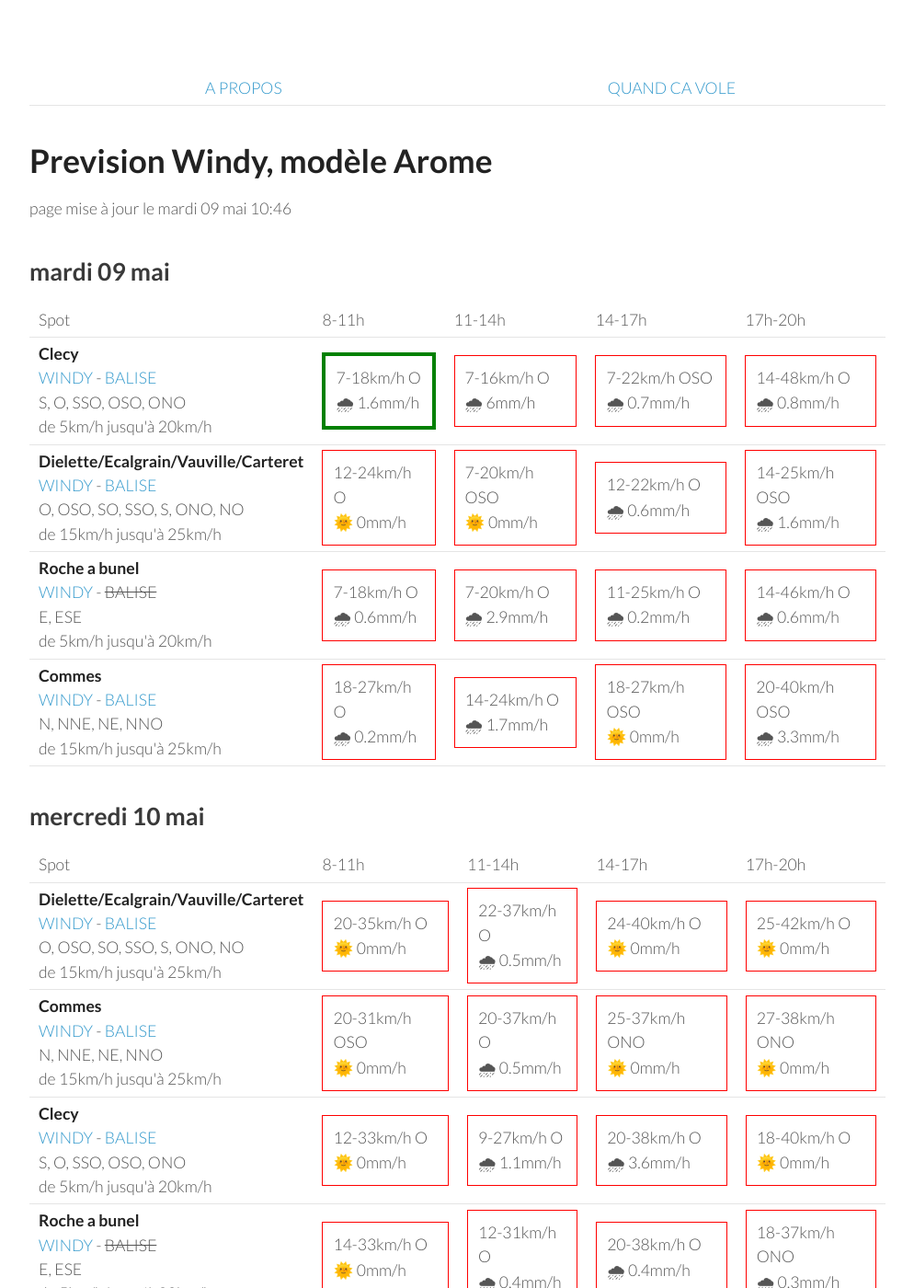
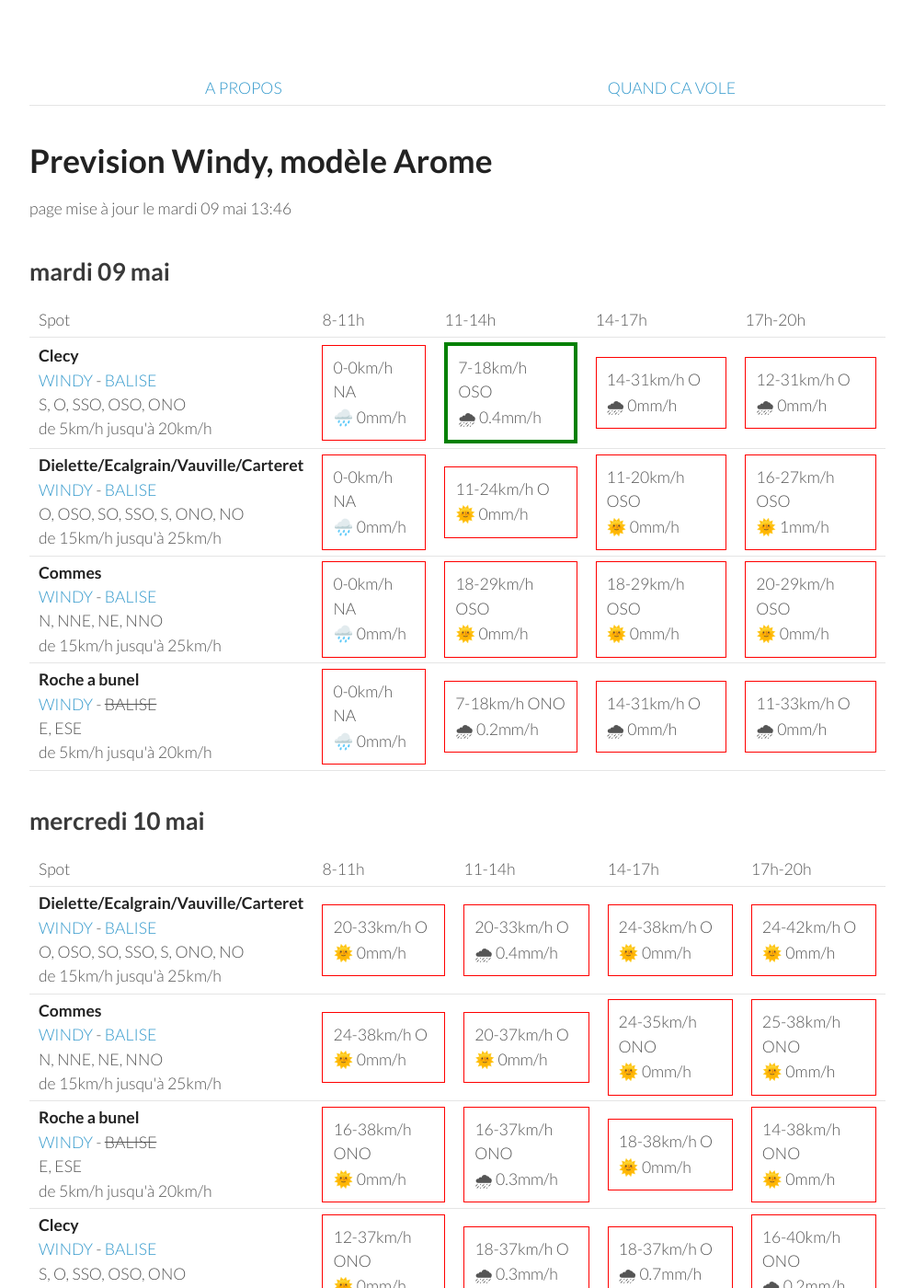
Before and after one commit to parapente-dans-le-nord/parapente-dans-le-nord.github.io, a Jekyll site: the page built from normandie.markdown, in a window 1280 px wide and 1400 px high. Shown: the whole window at 92% size, without its empty margins (26-1020 px from the left). Built offline with Jekyll 4.4.1, drawn with Linux system fonts in a browser that asks for light colours; some of the changed text lies outside the part shown.

Commit message:
update index.markdown

```diff
--- a/normandie.markdown
+++ b/normandie.markdown
@@ -7,7 +7,7 @@ title:  "Tous les spots"
 {: .links}
 
 # Prevision Windy, modèle Arome
-page mise à jour le mardi 09 mai 10:46
+page mise à jour le mardi 09 mai 13:46
 
 ## mardi 09 mai
 
@@ -24,41 +24,37 @@ page mise à jour le mardi 09 mai 10:46
 <tr>
         <td><strong>Clecy</strong><br><a href="https://windy.com/48.929/-0.470?48.516,-0.470,8">WINDY</a> - <span class=""><a href="http://www.balisemeteo.com/balise.php?idBalise=122">BALISE</a> </span><br> <span class="vent-favorable">S, O, SSO, OSO, ONO</span><br><span class="force-vent">de 5km/h jusqu'à 20km/h</span> </td>
 
-            <td><div class="flyable"><p>7-18km/h O</p><p>🌧 1.6mm/h</p></div></td>
-            <td><div class="not-flyable"><p>7-16km/h O</p><p>🌧 6mm/h</p></div></td>
-            <td><div class="not-flyable"><p>7-22km/h OSO</p><p>🌧 0.7mm/h</p></div></td>
-            <td><div class="not-flyable"><p>14-48km/h O</p><p>🌧 0.8mm/h</p></div></td>
-
+            <td><div class="not-flyable"><p>0-0km/h NA</p><p>🌧️ 0mm/h</p></div></td>
+            <td><div class="flyable"><p>7-18km/h OSO</p><p>🌧 0.4mm/h</p></div></td>
+            <td><div class="not-flyable"><p>14-31km/h O</p><p>🌧 0mm/h</p></div></td>
+            <td><div class="not-flyable"><p>12-31km/h O</p><p>🌧 0mm/h</p></div></td>
 
     </tr>
 <tr>
         <td><strong>Dielette/Ecalgrain/Vauville/Carteret</strong><br><a href="https://windy.com/49.650/-1.856?49.243,-1.856,8">WINDY</a> - <span class=""><a href="http://www.balisemeteo.com/balise.php?idBalise=81">BALISE</a> </span><br> <span class="vent-favorable">O, OSO, SO, SSO, S, ONO, NO</span><br><span class="force-vent">de 15km/h jusqu'à 25km/h</span> </td>
 
-            <td><div class="not-flyable"><p>12-24km/h O</p><p>🌞 0mm/h</p></div></td>
-            <td><div class="not-flyable"><p>7-20km/h OSO</p><p>🌞 0mm/h</p></div></td>
-            <td><div class="not-flyable"><p>12-22km/h O</p><p>🌧 0.6mm/h</p></div></td>
-            <td><div class="not-flyable"><p>14-25km/h OSO</p><p>🌧 1.6mm/h</p></div></td>
+            <td><div class="not-flyable"><p>0-0km/h NA</p><p>🌧️ 0mm/h</p></div></td>
+            <td><div class="not-flyable"><p>11-24km/h O</p><p>🌞 0mm/h</p></div></td>
+            <td><div class="not-flyable"><p>11-20km/h OSO</p><p>🌞 0mm/h</p></div></td>
+            <td><div class="not-flyable"><p>16-27km/h OSO</p><p>🌞 1mm/h</p></div></td>
 
+    </tr>
+<tr>
+        <td><strong>Commes</strong><br><a href="https://windy.com/49.346/-0.726?48.936,-0.726,8">WINDY</a> - <span class=""><a href="http://www.balisemeteo.com/balise.php?idBalise=158">BALISE</a> </span><br> <span class="vent-favorable">N, NNE, NE, NNO</span><br><span class="force-vent">de 15km/h jusqu'à 25km/h</span> </td>
+
+            <td><div class="not-flyable"><p>0-0km/h NA</p><p>🌧️ 0mm/h</p></div></td>
+            <td><div class="not-flyable"><p>18-29km/h OSO</p><p>🌞 0mm/h</p></div></td>
+            <td><div class="not-flyable"><p>18-29km/h OSO</p><p>🌞 0mm/h</p></div></td>
+            <td><div class="not-flyable"><p>20-29km/h OSO</p><p>🌞 0mm/h</p></div></td>
 
     </tr>
 <tr>
         <td><strong>Roche a bunel</strong><br><a href="https://windy.com/48.993/-0.499?48.580,-0.499,8">WINDY</a> - <span class="no-balise"> BALISE </span><br> <span class="vent-favorable">E, ESE</span><br><span class="force-vent">de 5km/h jusqu'à 20km/h</span> </td>
 
-            <td><div class="not-flyable"><p>7-18km/h O</p><p>🌧 0.6mm/h</p></div></td>
-            <td><div class="not-flyable"><p>7-20km/h O</p><p>🌧 2.9mm/h</p></div></td>
-            <td><div class="not-flyable"><p>11-25km/h O</p><p>🌧 0.2mm/h</p></div></td>
-            <td><div class="not-flyable"><p>14-46km/h O</p><p>🌧 0.6mm/h</p></div></td>
-
-
-    </tr>
-<tr>
-        <td><strong>Commes</strong><br><a href="https://windy.com/49.346/-0.726?48.936,-0.726,8">WINDY</a> - <span class=""><a href="http://www.balisemeteo.com/balise.php?idBalise=158">BALISE</a> </span><br> <span class="vent-favorable">N, NNE, NE, NNO</span><br><span class="force-vent">de 15km/h jusqu'à 25km/h</span> </td>
-
-            <td><div class="not-flyable"><p>18-27km/h O</p><p>🌧 0.2mm/h</p></div></td>
-            <td><div class="not-flyable"><p>14-24km/h O</p><p>🌧 1.7mm/h</p></div></td>
-            <td><div class="not-flyable"><p>18-27km/h OSO</p><p>🌞 0mm/h</p></div></td>
-            <td><div class="not-flyable"><p>20-40km/h OSO</p><p>🌧 3.3mm/h</p></div></td>
-
+            <td><div class="not-flyable"><p>0-0km/h NA</p><p>🌧️ 0mm/h</p></div></td>
+            <td><div class="not-flyable"><p>7-18km/h ONO</p><p>🌧 0.2mm/h</p></div></td>
+            <td><div class="not-flyable"><p>14-31km/h O</p><p>🌧 0mm/h</p></div></td>
+            <td><div class="not-flyable"><p>11-33km/h O</p><p>🌧 0mm/h</p></div></td>
 
     </tr>
 
@@ -80,40 +76,40 @@ page mise à jour le mardi 09 mai 10:46
 <tr>
         <td><strong>Dielette/Ecalgrain/Vauville/Carteret</strong><br><a href="https://windy.com/49.650/-1.856?49.243,-1.856,8">WINDY</a> - <span class=""><a href="http://www.balisemeteo.com/balise.php?idBalise=81">BALISE</a> </span><br> <span class="vent-favorable">O, OSO, SO, SSO, S, ONO, NO</span><br><span class="force-vent">de 15km/h jusqu'à 25km/h</span> </td>
 
-            <td><div class="not-flyable"><p>20-35km/h O</p><p>🌞 0mm/h</p></div></td>
-            <td><div class="not-flyable"><p>22-37km/h O</p><p>🌧 0.5mm/h</p></div></td>
-            <td><div class="not-flyable"><p>24-40km/h O</p><p>🌞 0mm/h</p></div></td>
-            <td><div class="not-flyable"><p>25-42km/h O</p><p>🌞 0mm/h</p></div></td>
+            <td><div class="not-flyable"><p>20-33km/h O</p><p>🌞 0mm/h</p></div></td>
+            <td><div class="not-flyable"><p>20-33km/h O</p><p>🌧 0.4mm/h</p></div></td>
+            <td><div class="not-flyable"><p>24-38km/h O</p><p>🌞 0mm/h</p></div></td>
+            <td><div class="not-flyable"><p>24-42km/h O</p><p>🌞 0mm/h</p></div></td>
 
 
     </tr>
 <tr>
         <td><strong>Commes</strong><br><a href="https://windy.com/49.346/-0.726?48.936,-0.726,8">WINDY</a> - <span class=""><a href="http://www.balisemeteo.com/balise.php?idBalise=158">BALISE</a> </span><br> <span class="vent-favorable">N, NNE, NE, NNO</span><br><span class="force-vent">de 15km/h jusqu'à 25km/h</span> </td>
 
-            <td><div class="not-flyable"><p>20-31km/h OSO</p><p>🌞 0mm/h</p></div></td>
-            <td><div class="not-flyable"><p>20-37km/h O</p><p>🌧 0.5mm/h</p></div></td>
-            <td><div class="not-flyable"><p>25-37km/h ONO</p><p>🌞 0mm/h</p></div></td>
-            <td><div class="not-flyable"><p>27-38km/h ONO</p><p>🌞 0mm/h</p></div></td>
+            <td><div class="not-flyable"><p>24-38km/h O</p><p>🌞 0mm/h</p></div></td>
+            <td><div class="not-flyable"><p>20-37km/h O</p><p>🌞 0mm/h</p></div></td>
+            <td><div class="not-flyable"><p>24-35km/h ONO</p><p>🌞 0mm/h</p></div></td>
+            <td><div class="not-flyable"><p>25-38km/h ONO</p><p>🌞 0mm/h</p></div></td>
+
+
+    </tr>
+<tr>
+        <td><strong>Roche a bunel</strong><br><a href="https://windy.com/48.993/-0.499?48.580,-0.499,8">WINDY</a> - <span class="no-balise"> BALISE </span><br> <span class="vent-favorable">E, ESE</span><br><span class="force-vent">de 5km/h jusqu'à 20km/h</span> </td>
+
+            <td><div class="not-flyable"><p>16-38km/h ONO</p><p>🌞 0mm/h</p></div></td>
+            <td><div class="not-flyable"><p>16-37km/h ONO</p><p>🌧 0.3mm/h</p></div></td>
+            <td><div class="not-flyable"><p>18-38km/h O</p><p>🌞 0mm/h</p></div></td>
+            <td><div class="not-flyable"><p>14-38km/h ONO</p><p>🌞 0mm/h</p></div></td>
 
 
     </tr>
 <tr>
         <td><strong>Clecy</strong><br><a href="https://windy.com/48.929/-0.470?48.516,-0.470,8">WINDY</a> - <span class=""><a href="http://www.balisemeteo.com/balise.php?idBalise=122">BALISE</a> </span><br> <span class="vent-favorable">S, O, SSO, OSO, ONO</span><br><span class="force-vent">de 5km/h jusqu'à 20km/h</span> </td>
 
-            <td><div class="not-flyable"><p>12-33km/h O</p><p>🌞 0mm/h</p></div></td>
-            <td><div class="not-flyable"><p>9-27km/h O</p><p>🌧 1.1mm/h</p></div></td>
-            <td><div class="not-flyable"><p>20-38km/h O</p><p>🌧 3.6mm/h</p></div></td>
-            <td><div class="not-flyable"><p>18-40km/h O</p><p>🌞 0mm/h</p></div></td>
-
-
-    </tr>
-<tr>
-        <td><strong>Roche a bunel</strong><br><a href="https://windy.com/48.993/-0.499?48.580,-0.499,8">WINDY</a> - <span class="no-balise"> BALISE </span><br> <span class="vent-favorable">E, ESE</span><br><span class="force-vent">de 5km/h jusqu'à 20km/h</span> </td>
-
-            <td><div class="not-flyable"><p>14-33km/h O</p><p>🌞 0mm/h</p></div></td>
-            <td><div class="not-flyable"><p>12-31km/h O</p><p>🌧 0.4mm/h</p></div></td>
-            <td><div class="not-flyable"><p>20-38km/h O</p><p>🌧 0.4mm/h</p></div></td>
-            <td><div class="not-flyable"><p>18-37km/h ONO</p><p>🌧 0.3mm/h</p></div></td>
+            <td><div class="not-flyable"><p>12-37km/h ONO</p><p>🌞 0mm/h</p></div></td>
+            <td><div class="not-flyable"><p>18-37km/h O</p><p>🌧 0.3mm/h</p></div></td>
+            <td><div class="not-flyable"><p>18-37km/h O</p><p>🌧 0.7mm/h</p></div></td>
+            <td><div class="not-flyable"><p>16-40km/h ONO</p><p>🌧 0.2mm/h</p></div></td>
 
 
     </tr>
```
